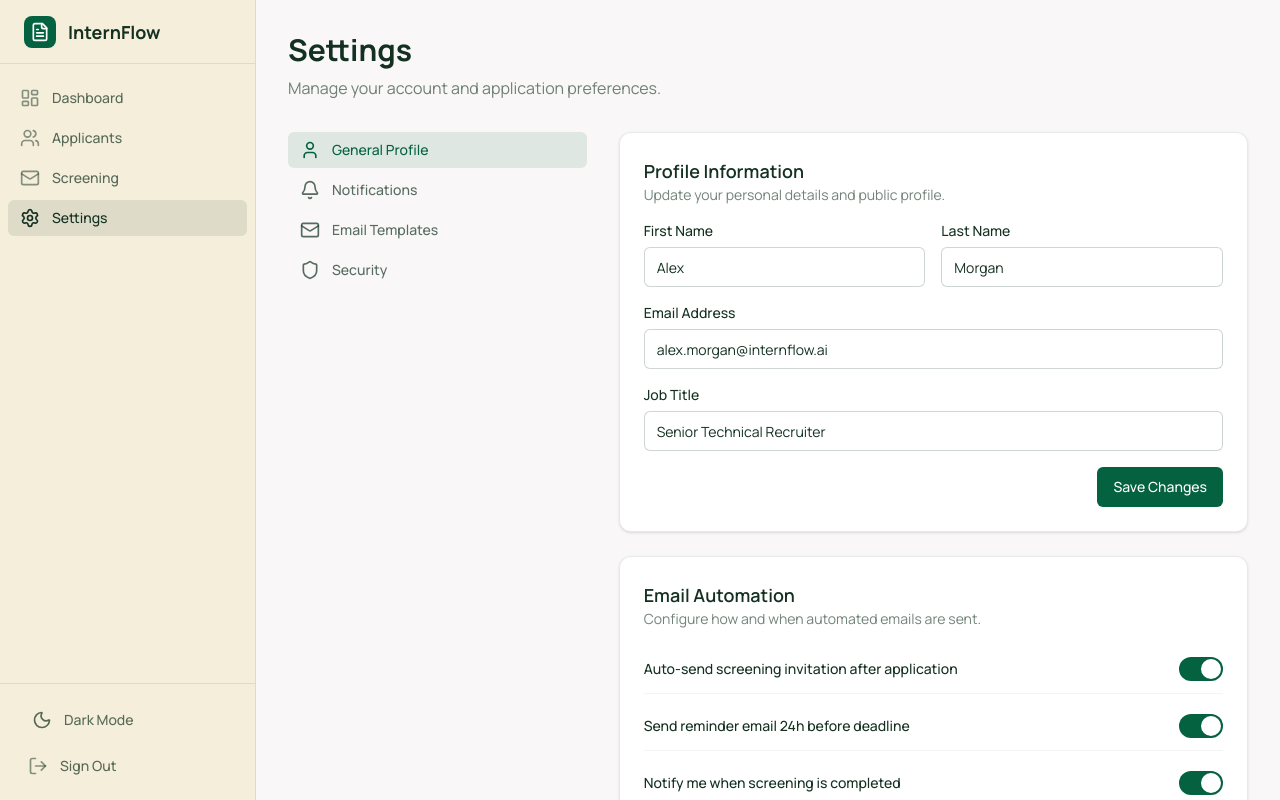
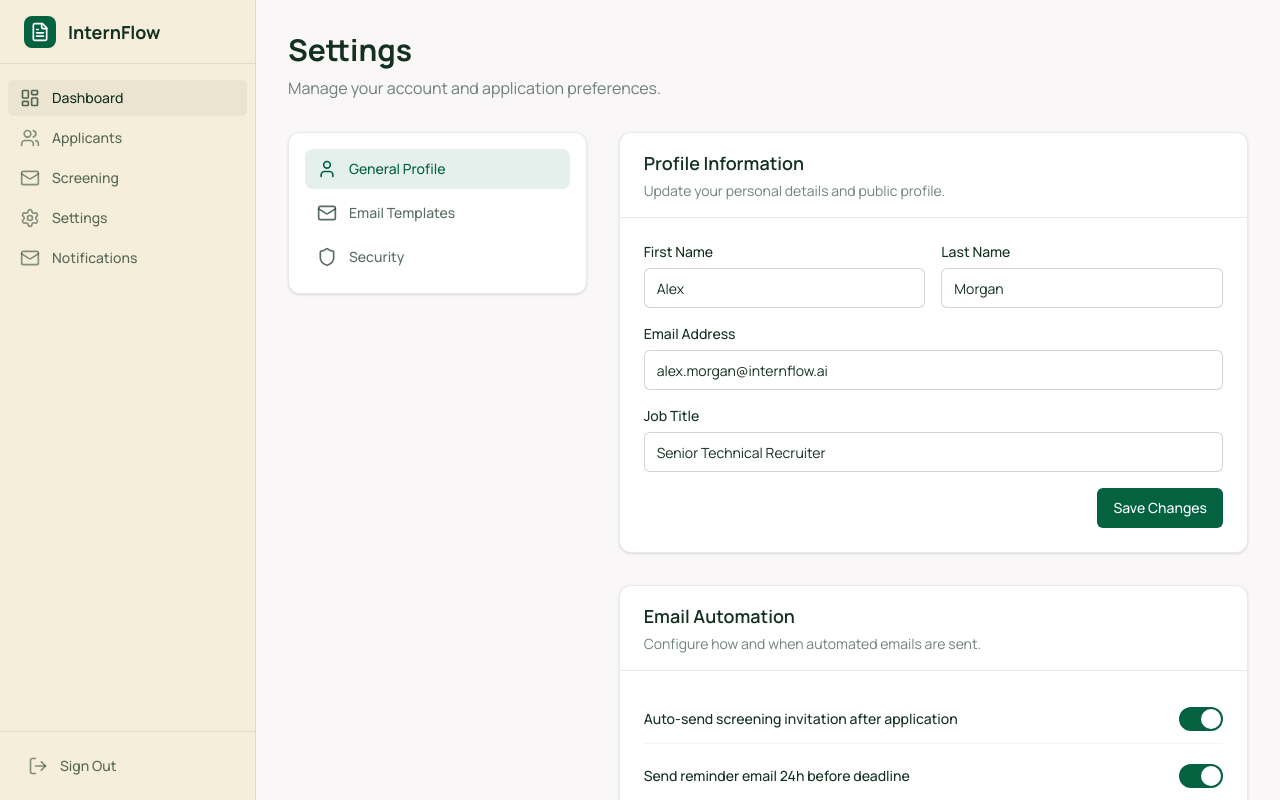
Before and after one commit to jayredmahasol/interflow, a React (Vite) app: page /settings in a window 1280 px wide. Built offline with nearby package versions, Linux system fonts and the light colour scheme; no server answers.

Commit message:
modified:   package-lock.json         modified:   package.json         modified:   src/App.tsx         modified:   src/components/Sidebar.tsx         modified:   src/components/ui/Modal.tsx         new file:   src/pages/Notifications.tsx         modified:   src/pages/Settings.tsx

```diff
--- a/package.json
+++ b/package.json
@@ -22,8 +22,8 @@
     "express": "^4.21.2",
     "lucide-react": "^0.546.0",
     "motion": "^12.23.24",
-    "react": "^19.0.0",
-    "react-dom": "^19.0.0",
+    "react": "^19.2.4",
+    "react-dom": "^19.2.4",
     "react-router-dom": "^7.13.1",
     "tailwind-merge": "^3.5.0",
     "vite": "^6.2.0"
--- a/src/App.tsx
+++ b/src/App.tsx
@@ -10,6 +10,7 @@ import Dashboard from '@/pages/Dashboard';
 import Screening from '@/pages/Screening';
 import Applicants from '@/pages/Applicants';
 import Settings from '@/pages/Settings';
+import Notifications from '@/pages/Notifications.tsx';
 
 export default function App() {
   return (
@@ -21,6 +22,7 @@ export default function App() {
             <Route path="/applicants" element={<Applicants />} />
             <Route path="/screening" element={<Screening />} />
             <Route path="/settings" element={<Settings />} />
+            <Route path="/notifications" element={<Notifications />} />
           </Routes>
         </Router>
       </ApplicantProvider>
--- a/src/components/Sidebar.tsx
+++ b/src/components/Sidebar.tsx
@@ -1,95 +1,46 @@
 import React from 'react';
-import { LayoutDashboard, Users, Mail, Settings, LogOut, FileText, Moon, Sun } from 'lucide-react';
-import { Link, useLocation } from 'react-router-dom';
+import { Link } from 'react-router-dom';
+import { LayoutDashboard, Users, Mail, Settings, LogOut, FileText } from 'lucide-react';
 import { cn } from '@/lib/utils';
-import { useTheme } from '@/context/ThemeContext';
-import { Button } from '@/components/ui/Button';
 
 const Sidebar = () => {
-  const location = useLocation();
-  const { theme, setTheme } = useTheme();
-
-  const isActive = (path: string) => {
-    return location.pathname === path;
-  };
-
   return (
-    <div className="flex h-screen w-64 flex-col border-r border-dark-serpent/10 bg-paper dark:bg-dark-serpent dark:border-paper/10 transition-colors duration-300">
-      <div className="flex h-16 items-center px-6 border-b border-dark-serpent/10 dark:border-paper/10">
+    <div className="flex h-screen w-64 flex-col border-r border-dark-serpent/10 bg-paper">
+      <div className="flex h-16 items-center px-6 border-b border-dark-serpent/10">
         <div className="h-8 w-8 rounded-lg bg-castleton-green flex items-center justify-center mr-3">
           <FileText className="h-5 w-5 text-white" />
         </div>
-        <span className="text-lg font-bold text-dark-serpent dark:text-paper">InternFlow</span>
+        <span className="text-lg font-bold text-dark-serpent">InternFlow</span>
       </div>
 
       <div className="flex-1 overflow-y-auto py-4">
         <nav className="space-y-1 px-2">
-          <Link
-            to="/"
-            className={cn(
-              "group flex items-center rounded-md px-3 py-2 text-sm font-medium transition-colors",
-              isActive('/')
-                ? "bg-dark-serpent/10 text-dark-serpent dark:bg-paper/10 dark:text-paper"
-                : "text-dark-serpent/70 hover:bg-dark-serpent/5 hover:text-dark-serpent dark:text-paper/70 dark:hover:bg-paper/5 dark:hover:text-paper"
-            )}
-          >
-            <LayoutDashboard className={cn("mr-3 h-5 w-5 flex-shrink-0 transition-colors", isActive('/') ? "text-dark-serpent dark:text-paper" : "text-dark-serpent/50 group-hover:text-dark-serpent/70 dark:text-paper/50 dark:group-hover:text-paper/70")} />
+          <Link to="/" className="group flex items-center rounded-md bg-dark-serpent/5 px-3 py-2 text-sm font-medium text-dark-serpent">
+            <LayoutDashboard className="mr-3 h-5 w-5 flex-shrink-0 text-dark-serpent/70" />
             Dashboard
           </Link>
-          <Link
-            to="/applicants"
-            className={cn(
-              "group flex items-center rounded-md px-3 py-2 text-sm font-medium transition-colors",
-              isActive('/applicants')
-                ? "bg-dark-serpent/10 text-dark-serpent dark:bg-paper/10 dark:text-paper"
-                : "text-dark-serpent/70 hover:bg-dark-serpent/5 hover:text-dark-serpent dark:text-paper/70 dark:hover:bg-paper/5 dark:hover:text-paper"
-            )}
-          >
-            <Users className={cn("mr-3 h-5 w-5 flex-shrink-0 transition-colors", isActive('/applicants') ? "text-dark-serpent dark:text-paper" : "text-dark-serpent/50 group-hover:text-dark-serpent/70 dark:text-paper/50 dark:group-hover:text-paper/70")} />
+          <Link to="/applicants" className="group flex items-center rounded-md px-3 py-2 text-sm font-medium text-dark-serpent/70 hover:bg-dark-serpent/5 hover:text-dark-serpent">
+            <Users className="mr-3 h-5 w-5 flex-shrink-0 text-dark-serpent/50 group-hover:text-dark-serpent/70" />
             Applicants
           </Link>
-          <Link
-            to="/screening"
-            className={cn(
-              "group flex items-center rounded-md px-3 py-2 text-sm font-medium transition-colors",
-              isActive('/screening')
-                ? "bg-dark-serpent/10 text-dark-serpent dark:bg-paper/10 dark:text-paper"
-                : "text-dark-serpent/70 hover:bg-dark-serpent/5 hover:text-dark-serpent dark:text-paper/70 dark:hover:bg-paper/5 dark:hover:text-paper"
-            )}
-          >
-            <Mail className={cn("mr-3 h-5 w-5 flex-shrink-0 transition-colors", isActive('/screening') ? "text-dark-serpent dark:text-paper" : "text-dark-serpent/50 group-hover:text-dark-serpent/70 dark:text-paper/50 dark:group-hover:text-paper/70")} />
+          <a href="#" className="group flex items-center rounded-md px-3 py-2 text-sm font-medium text-dark-serpent/70 hover:bg-dark-serpent/5 hover:text-dark-serpent">
+            <Mail className="mr-3 h-5 w-5 flex-shrink-0 text-dark-serpent/50 group-hover:text-dark-serpent/70" />
             Screening
+          </a>
+          <Link to="/settings" className="group flex items-center rounded-md px-3 py-2 text-sm font-medium text-dark-serpent/70 hover:bg-dark-serpent/5 hover:text-dark-serpent">
+            <Settings className="mr-3 h-5 w-5 flex-shrink-0 text-dark-serpent/50 group-hover:text-dark-serpent/70" />
+            Settings
           </Link>
-          <Link
-            to="/settings"
-            className={cn(
-              "group flex items-center rounded-md px-3 py-2 text-sm font-medium transition-colors",
-              isActive('/settings')
-                ? "bg-dark-serpent/10 text-dark-serpent dark:bg-paper/10 dark:text-paper"
-                : "text-dark-serpent/70 hover:bg-dark-serpent/5 hover:text-dark-serpent dark:text-paper/70 dark:hover:bg-paper/5 dark:hover:text-paper"
-            )}
-          >
-            <Settings className={cn("mr-3 h-5 w-5 flex-shrink-0 transition-colors", isActive('/settings') ? "text-dark-serpent dark:text-paper" : "text-dark-serpent/50 group-hover:text-dark-serpent/70 dark:text-paper/50 dark:group-hover:text-paper/70")} />
-            Settings
+          <Link to="/notifications" className="group flex items-center rounded-md px-3 py-2 text-sm font-medium text-dark-serpent/70 hover:bg-dark-serpent/5 hover:text-dark-serpent">
+            <Mail className="mr-3 h-5 w-5 flex-shrink-0 text-dark-serpent/50 group-hover:text-dark-serpent/70" />
+            Notifications
           </Link>
         </nav>
       </div>
 
-      <div className="border-t border-dark-serpent/10 dark:border-paper/10 p-4 space-y-2">
-        <Button
-          variant="ghost"
-          className="w-full justify-start text-dark-serpent/70 hover:bg-dark-serpent/5 hover:text-dark-serpent dark:text-paper/70 dark:hover:bg-paper/5 dark:hover:text-paper"
-          onClick={() => setTheme(theme === 'dark' ? 'light' : 'dark')}
-        >
-          {theme === 'dark' ? (
-            <Sun className="mr-3 h-5 w-5 flex-shrink-0" />
-          ) : (
-            <Moon className="mr-3 h-5 w-5 flex-shrink-0" />
-          )}
-          {theme === 'dark' ? 'Light Mode' : 'Dark Mode'}
-        </Button>
-        <a href="#" className="group flex items-center rounded-md px-3 py-2 text-sm font-medium text-dark-serpent/70 hover:bg-dark-serpent/5 hover:text-dark-serpent dark:text-paper/70 dark:hover:bg-paper/5 dark:hover:text-paper">
-          <LogOut className="mr-3 h-5 w-5 flex-shrink-0 text-dark-serpent/50 group-hover:text-dark-serpent/70 dark:text-paper/50 dark:group-hover:text-paper/70" />
+      <div className="border-t border-dark-serpent/10 p-4">
+        <a href="#" className="group flex items-center rounded-md px-3 py-2 text-sm font-medium text-dark-serpent/70 hover:bg-dark-serpent/5 hover:text-dark-serpent">
+          <LogOut className="mr-3 h-5 w-5 flex-shrink-0 text-dark-serpent/50 group-hover:text-dark-serpent/70" />
           Sign Out
         </a>
       </div>
--- /dev/null
+++ b/src/pages/Notifications.tsx
@@ -0,0 +1,18 @@
+import React from 'react';
+import Layout from '@/components/Layout';
+
+const Notifications = () => {
+  return (
+    <Layout>
+      <div className="mb-8">
+        <h1 className="text-3xl font-bold text-dark-serpent">Notifications</h1>
+        <p className="mt-2 text-dark-serpent/60">Manage your notification preferences.</p>
+      </div>
+      <div className="rounded-xl border border-dark-serpent/10 bg-white shadow-sm p-6">
+        <p>Notification settings will be available here soon.</p>
+      </div>
+    </Layout>
+  );
+};
+
+export default Notifications;
--- a/src/pages/Settings.tsx
+++ b/src/pages/Settings.tsx
@@ -1,69 +1,174 @@
-import React from 'react';
+import React, { useState } from 'react';
 import Layout from '@/components/Layout';
 import { Button } from '@/components/ui/Button';
-import { User, Bell, Lock, Mail, Globe, Shield } from 'lucide-react';
+import { User, Bell, Lock, Mail, Globe, Shield, Laptop, KeyRound } from 'lucide-react';
 import { cn } from '@/lib/utils';
+import Modal from '@/components/ui/Modal';
 
-const SettingsSection = ({ title, description, children }: { title: string, description: string, children: React.ReactNode }) => (
-  <div className="rounded-xl border border-dark-serpent/10 bg-white p-6 shadow-sm mb-6 dark:bg-castleton-green/20 dark:border-paper/10">
-    <div className="mb-4">
-      <h3 className="text-lg font-semibold text-dark-serpent dark:text-paper">{title}</h3>
-      <p className="text-sm text-dark-serpent/60 dark:text-paper/60">{description}</p>
+const SidebarItem = ({
+  icon: Icon,
+  label,
+  active = false,
+  onClick,
+}: {
+  icon: any;
+  label: string;
+  active?: boolean;
+  onClick?: () => void;
+}) => (
+  <button
+    onClick={onClick}
+    className={cn(
+      "flex w-full items-center rounded-lg px-3 py-2.5 text-sm font-medium transition-colors duration-200",
+      active
+        ? "bg-castleton-green/10 text-castleton-green"
+        : "text-dark-serpent/70 hover:bg-dark-serpent/5 hover:text-dark-serpent"
+    )}
+  >
+    <Icon className="mr-3 h-5 w-5" />
+    {label}
+  </button>
+);
+
+const SettingsSection = ({
+  title,
+  description,
+  children,
+}: {
+  title: string;
+  description: string;
+  children: React.ReactNode;
+}) => (
+  <div className="rounded-xl border border-dark-serpent/10 bg-white shadow-sm mb-8">
+    <div className="border-b border-dark-serpent/10 px-6 py-4">
+      <h3 className="text-lg font-semibold text-dark-serpent">
+        {title}
+      </h3>
+      <p className="mt-1 text-sm text-dark-serpent/60">
+        {description}
+      </p>
     </div>
-    {children}
+
+    <div className="px-6 py-6">
+      {children}
+    </div>
   </div>
 );
 
-const Toggle = ({ label, defaultChecked = false }: { label: string, defaultChecked?: boolean }) => (
+const Toggle = ({
+  label,
+  defaultChecked = false,
+}: {
+  label: string;
+  defaultChecked?: boolean;
+}) => (
   <div className="flex items-center justify-between py-3">
-    <span className="text-sm font-medium text-dark-serpent dark:text-paper">{label}</span>
+    <span className="text-sm font-medium text-dark-serpent">
+      {label}
+    </span>
     <label className="relative inline-flex cursor-pointer items-center">
-      <input type="checkbox" className="peer sr-only" defaultChecked={defaultChecked} />
-      <div className="peer h-6 w-11 rounded-full bg-dark-serpent/20 after:absolute after:left-[2px] after:top-[2px] after:h-5 after:w-5 after:rounded-full after:bg-white after:transition-all after:content-[''] peer-checked:bg-castleton-green peer-checked:after:translate-x-full peer-focus:outline-none peer-focus:ring-2 peer-focus:ring-castleton-green/20 dark:bg-paper/20 dark:after:bg-dark-serpent dark:peer-checked:bg-paper"></div>
+      <input
+        type="checkbox"
+        className="peer sr-only"
+        defaultChecked={defaultChecked}
+      />
+      <div className="peer h-6 w-11 rounded-full bg-dark-serpent/20 after:absolute after:left-[2px] after:top-[2px] after:h-5 after:w-5 after:rounded-full after:bg-white after:transition-all after:content-[''] peer-checked:bg-castleton-green peer-checked:after:translate-x-full peer-focus:outline-none peer-focus:ring-2 peer-focus:ring-castleton-green/20"></div>
     </label>
   </div>
 );
 
-const InputField = ({ label, defaultValue, type = "text" }: { label: string, defaultValue: string, type?: string }) => (
+const InputField = ({
+  label,
+  defaultValue,
+  type = "text",
+}: {
+  label: string;
+  defaultValue: string;
+  type?: string;
+}) => (
   <div className="mb-4">
-    <label className="mb-1.5 block text-sm font-medium text-dark-serpent dark:text-paper">{label}</label>
+    <label className="mb-1.5 block text-sm font-medium text-dark-serpent">
+      {label}
+    </label>
     <input
       type={type}
       defaultValue={defaultValue}
-      className="h-10 w-full rounded-md border border-dark-serpent/20 bg-white px-3 text-sm text-dark-serpent focus:border-castleton-green focus:outline-none focus:ring-1 focus:ring-castleton-green dark:bg-dark-serpent/50 dark:border-paper/20 dark:text-paper"
+      className="h-10 w-full rounded-md border border-dark-serpent/20 bg-white px-3 text-sm text-dark-serpent focus:border-castleton-green focus:outline-none focus:ring-1 focus:ring-castleton-green"
     />
   </div>
 );
 
+const SecurityModal = ({ isOpen, onClose }: { isOpen: boolean; onClose: () => void; }) => (
+  <Modal isOpen={isOpen} onClose={onClose} title="Security Settings" className="max-w-2xl">
+    <div className="space-y-6">
+      <div>
+        <h4 className="font-medium text-dark-serpent mb-2">Active Sessions</h4>
+        <p className="text-sm text-dark-serpent/60 mb-4">This is a list of devices that have logged into your account. Revoke any sessions that you do not recognize.</p>
+        <div className="space-y-3">
+          <div className="flex items-center justify-between p-3 rounded-lg bg-sea-salt border border-dark-serpent/10">
+            <div className="flex items-center">
+              <Laptop className="w-5 h-5 mr-3 text-dark-serpent/80" />
+              <div>
+                <p className="text-sm font-medium text-dark-serpent">Chrome on MacOS</p>
+                <p className="text-xs text-dark-serpent/60">New York, NY - Current Session</p>
+              </div>
+            </div>
+            <Button variant="outline" size="sm" className="text-xs">Revoke</Button>
+          </div>
+          <div className="flex items-center justify-between p-3 rounded-lg bg-sea-salt border border-dark-serpent/10">
+            <div className="flex items-center">
+              <Laptop className="w-5 h-5 mr-3 text-dark-serpent/80" />
+              <div>
+                <p className="text-sm font-medium text-dark-serpent">Safari on iPhone</p>
+                <p className="text-xs text-dark-serpent/60">Los Angeles, CA - 2 days ago</p>
+              </div>
+            </div>
+            <Button variant="outline" size="sm" className="text-xs">Revoke</Button>
+          </div>
+        </div>
+      </div>
+
+      <div className="border-t border-dark-serpent/10 pt-6">
+        <h4 className="font-medium text-dark-serpent mb-2">Two-Factor Authentication</h4>
+        <p className="text-sm text-dark-serpent/60 mb-4">Add an additional layer of security to your account by enabling two-factor authentication.</p>
+        <Toggle label="Enable Two-Factor Authentication" defaultChecked={false} />
+      </div>
+
+      <div className="border-t border-dark-serpent/10 pt-6">
+        <h4 className="font-medium text-dark-serpent mb-2">Password</h4>
+        <p className="text-sm text-dark-serpent/60 mb-4">It's a good idea to use a strong password that you're not using elsewhere.</p>
+        <Button variant="outline">
+          <KeyRound className="w-4 h-4 mr-2" />
+          Change Password
+        </Button>
+      </div>
+    </div>
+  </Modal>
+);
+
 const Settings = () => {
+  const [isSecurityModalOpen, setIsSecurityModalOpen] = useState(false);
   return (
     <Layout>
       <div className="mb-8">
-        <h1 className="text-3xl font-bold text-dark-serpent dark:text-paper">Settings</h1>
-        <p className="mt-2 text-dark-serpent/60 dark:text-paper/60">Manage your account and application preferences.</p>
+        <h1 className="text-3xl font-bold text-dark-serpent">
+          Settings
+        </h1>
+        <p className="mt-2 text-dark-serpent/60">
+          Manage your account and application preferences.
+        </p>
       </div>
 
       <div className="grid grid-cols-1 gap-8 lg:grid-cols-3">
-        {/* Sidebar Navigation for Settings */}
+        {/* Sidebar */}
         <div className="lg:col-span-1">
-          <nav className="space-y-1">
-            <button className="flex w-full items-center rounded-md bg-castleton-green/10 px-3 py-2 text-sm font-medium text-castleton-green dark:bg-paper/10 dark:text-paper">
-              <User className="mr-3 h-5 w-5" />
-              General Profile
-            </button>
-            <button className="flex w-full items-center rounded-md px-3 py-2 text-sm font-medium text-dark-serpent/70 hover:bg-dark-serpent/5 hover:text-dark-serpent dark:text-paper/70 dark:hover:bg-paper/5 dark:hover:text-paper">
-              <Bell className="mr-3 h-5 w-5" />
-              Notifications
-            </button>
-            <button className="flex w-full items-center rounded-md px-3 py-2 text-sm font-medium text-dark-serpent/70 hover:bg-dark-serpent/5 hover:text-dark-serpent dark:text-paper/70 dark:hover:bg-paper/5 dark:hover:text-paper">
-              <Mail className="mr-3 h-5 w-5" />
-              Email Templates
-            </button>
-            <button className="flex w-full items-center rounded-md px-3 py-2 text-sm font-medium text-dark-serpent/70 hover:bg-dark-serpent/5 hover:text-dark-serpent dark:text-paper/70 dark:hover:bg-paper/5 dark:hover:text-paper">
-              <Shield className="mr-3 h-5 w-5" />
-              Security
-            </button>
-          </nav>
+          <div className="rounded-xl border border-dark-serpent/10 bg-white shadow-sm p-4">
+            <nav className="space-y-1">
+              <SidebarItem icon={User} label="General Profile" active />
+              <SidebarItem icon={Mail} label="Email Templates" />
+              <SidebarItem icon={Shield} label="Security" onClick={() => setIsSecurityModalOpen(true)} />
+            </nav>
+          </div>
         </div>
 
         {/* Main Content */}
@@ -76,10 +181,19 @@ const Settings = () => {
               <InputField label="First Name" defaultValue="Alex" />
               <InputField label="Last Name" defaultValue="Morgan" />
             </div>
-            <InputField label="Email Address" defaultValue="alex.morgan@internflow.ai" type="email" />
-            <InputField label="Job Title" defaultValue="Senior Technical Recruiter" />
+            <InputField
+              label="Email Address"
+              defaultValue="alex.morgan@internflow.ai"
+              type="email"
+            />
+            <InputField
+              label="Job Title"
+              defaultValue="Senior Technical Recruiter"
+            />
             <div className="mt-4 flex justify-end">
-              <Button className="bg-castleton-green hover:bg-castleton-green/90 dark:bg-paper dark:text-dark-serpent dark:hover:bg-paper/90">Save Changes</Button>
+              <Button className="bg-castleton-green hover:bg-castleton-green/90">
+                Save Changes
+              </Button>
             </div>
           </SettingsSection>
 
@@ -87,11 +201,22 @@ const Settings = () => {
             title="Email Automation"
             description="Configure how and when automated emails are sent."
           >
-            <div className="space-y-2 divide-y divide-dark-serpent/5 dark:divide-paper/5">
-              <Toggle label="Auto-send screening invitation after application" defaultChecked={true} />
-              <Toggle label="Send reminder email 24h before deadline" defaultChecked={true} />
-              <Toggle label="Notify me when screening is completed" defaultChecked={true} />
-              <Toggle label="Auto-reject if score is below 50%" defaultChecked={false} />
+            <div className="space-y-2 divide-y divide-dark-serpent/5">
+              <Toggle
+                label="Auto-send screening invitation after application"
+                defaultChecked
+              />
+              <Toggle
+                label="Send reminder email 24h before deadline"
+                defaultChecked
+              />
+              <Toggle
+                label="Notify me when screening is completed"
+                defaultChecked
+              />
+              <Toggle
+                label="Auto-reject if score is below 50%"
+              />
             </div>
           </SettingsSection>
 
@@ -100,31 +225,52 @@ const Settings = () => {
             description="Manage who has access to this dashboard."
           >
             <div className="space-y-4">
-              <div className="flex items-center justify-between rounded-md border border-dark-serpent/10 p-3 dark:border-paper/10">
+              <div className="flex items-center justify-between rounded-md border border-dark-serpent/10 p-3">
                 <div className="flex items-center">
-                  <div className="h-8 w-8 rounded-full bg-castleton-green/20 flex items-center justify-center text-castleton-green font-bold text-xs mr-3 dark:bg-paper/20 dark:text-paper">
+                  <div className="h-8 w-8 rounded-full bg-castleton-green/20 flex items-center justify-center text-castleton-green font-bold text-xs mr-3">
                     AM
                   </div>
                   <div>
-                    <p className="text-sm font-medium text-dark-serpent dark:text-paper">Alex Morgan (You)</p>
-                    <p className="text-xs text-dark-serpent/60 dark:text-paper/60">Admin</p>
+                    <p className="text-sm font-medium text-dark-serpent">
+                      Alex Morgan (You)
+                    </p>
+                    <p className="text-xs text-dark-serpent/60">
+                      Admin
+                    </p>
                   </div>
                 </div>
-                <span className="text-xs text-dark-serpent/40 dark:text-paper/40">Owner</span>
+                <span className="text-xs text-dark-serpent/40">
+                  Owner
+                </span>
               </div>
-              <div className="flex items-center justify-between rounded-md border border-dark-serpent/10 p-3 dark:border-paper/10">
+
+              <div className="flex items-center justify-between rounded-md border border-dark-serpent/10 p-3">
                 <div className="flex items-center">
                   <div className="h-8 w-8 rounded-full bg-saffron/20 flex items-center justify-center text-saffron font-bold text-xs mr-3">
                     JD
                   </div>
                   <div>
-                    <p className="text-sm font-medium text-dark-serpent dark:text-paper">Jane Doe</p>
-                    <p className="text-xs text-dark-serpent/60 dark:text-paper/60">Recruiter</p>
+                    <p className="text-sm font-medium text-dark-serpent">
+                      Jane Doe
+                    </p>
+                    <p className="text-xs text-dark-serpent/60">
+                      Recruiter
+                    </p>
                   </div>
                 </div>
-                <Button variant="ghost" size="sm" className="h-8 text-xs dark:text-paper/70 dark:hover:text-paper dark:hover:bg-paper/10">Remove</Button>
+                <Button
+                  variant="ghost"
+                  size="sm"
+                  className="h-8 text-xs"
+                >
+                  Remove
+                </Button>
               </div>
-              <Button variant="outline" className="w-full mt-2 dark:text-paper dark:border-paper/20 dark:hover:bg-paper/10">
+
+              <Button
+                variant="outline"
+                className="w-full mt-2"
+              >
                 <Globe className="mr-2 h-4 w-4" />
                 Invite Team Member
               </Button>
@@ -132,6 +278,8 @@ const Settings = () => {
           </SettingsSection>
         </div>
       </div>
+
+      <SecurityModal isOpen={isSecurityModalOpen} onClose={() => setIsSecurityModalOpen(false)} />
     </Layout>
   );
 };
```
Also changed, not shown: src/components/ui/Modal.tsx (+4 -6 lines), 1 other file (tests, documents, lock files or other folders).
